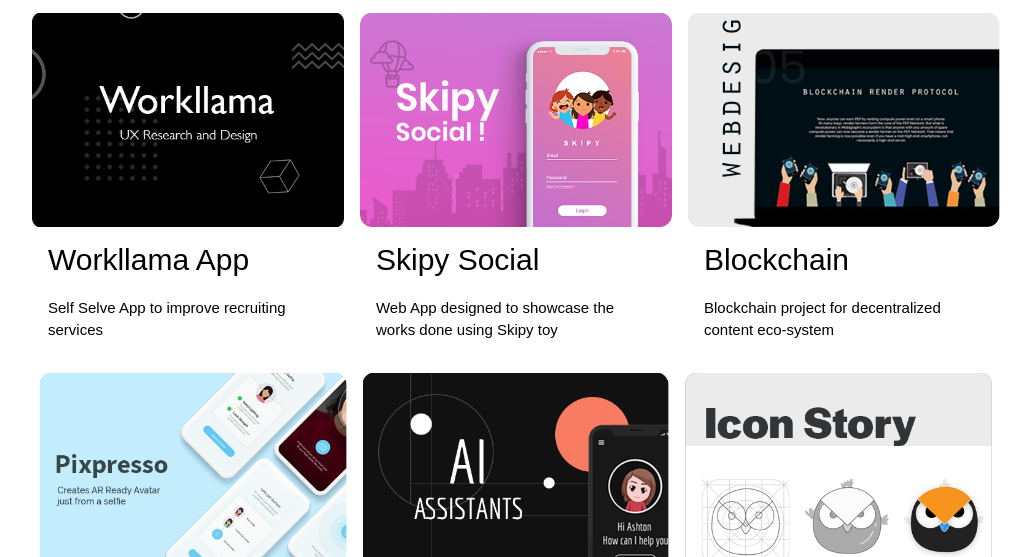
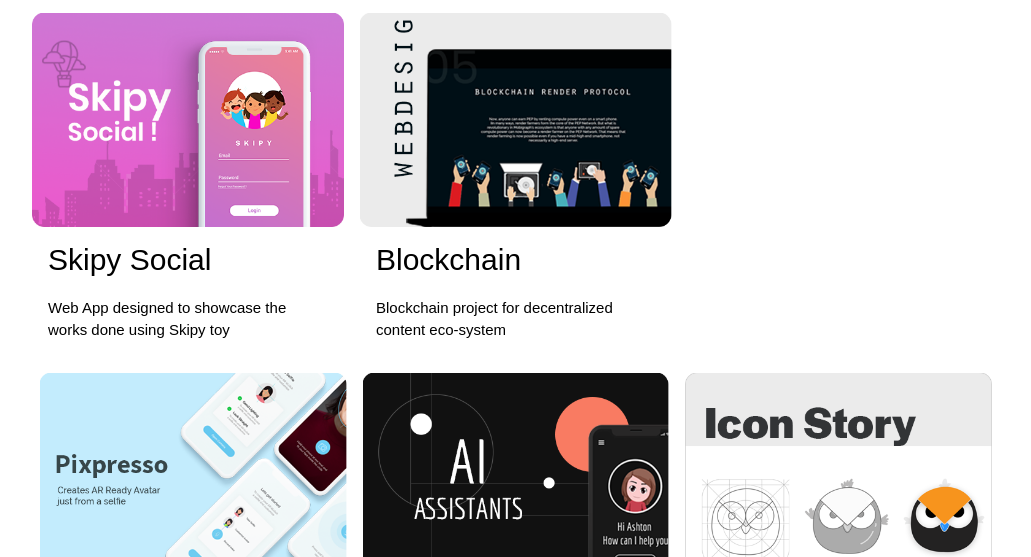
Before and after one commit to kanchankar7/kanchankar7.github.io, a plain HTML site: page index.html in a window 1280 px wide. Shown: the part 707-1264 px from the top of the page, without its empty margins (124-1155 px from the left). Drawn offline with Linux system fonts and the light colour scheme.

Commit message:
removed worklama app

```diff
--- a/index.html
+++ b/index.html
@@ -71,13 +71,13 @@
   <!-- Second Photo Grid-->
   <div class="w3-row-padding">
 
-    <div class="w3-third w3-container w3-margin-bottom">
+<!--     <div class="w3-third w3-container w3-margin-bottom">
       <a href="work.html"><img src="./cover/work.png" alt="Norway" style="width:100%" class="w3-hover-opacity"></a>
       <div class="w3-container w3-white">
         <h2>Workllama App</h2>
         <p>Self Selve App to improve recruiting services</p>
       </div>
-    </div>
+    </div> -->
     <div class="w3-third w3-container">
       <a href="skipy.html"><img src="./cover/p1.png" alt="Norway" style="width:100%" class="w3-hover-opacity"></a>
       <div class="w3-container w3-white">
```
